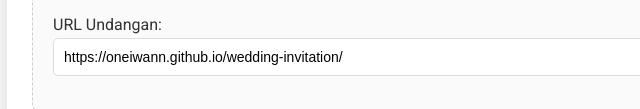
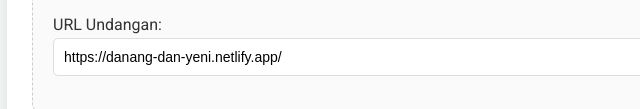
Before and after one commit to oneiwann/tamu-undangan, a plain HTML site: page index.html in a window 1280 px wide. Shown: the part 691-800 px from the top of the page, 258-898 px from the left. Drawn offline with Linux system fonts and the light colour scheme.

Commit message:
Update index.html

```diff
--- a/index.html
+++ b/index.html
@@ -115,7 +115,7 @@ Untuk detail acaranya, bisa kunjungi link berikut.👇</textarea>
         <label for="guestName">Nama Penerima Undangan:</label>
         <input type="text" id="guestName" placeholder="Masukkan nama tamu">
         <label for="linkUrl">URL Undangan:</label>
-        <input type="text" id="linkUrl" value="https://oneiwann.github.io/wedding-invitation/" placeholder="Masukkan URL undangan">
+        <input type="text" id="linkUrl" value="https://danang-dan-yeni.netlify.app/" placeholder="Masukkan URL undangan">
     </div>
 
     <div class="form-section">
```
